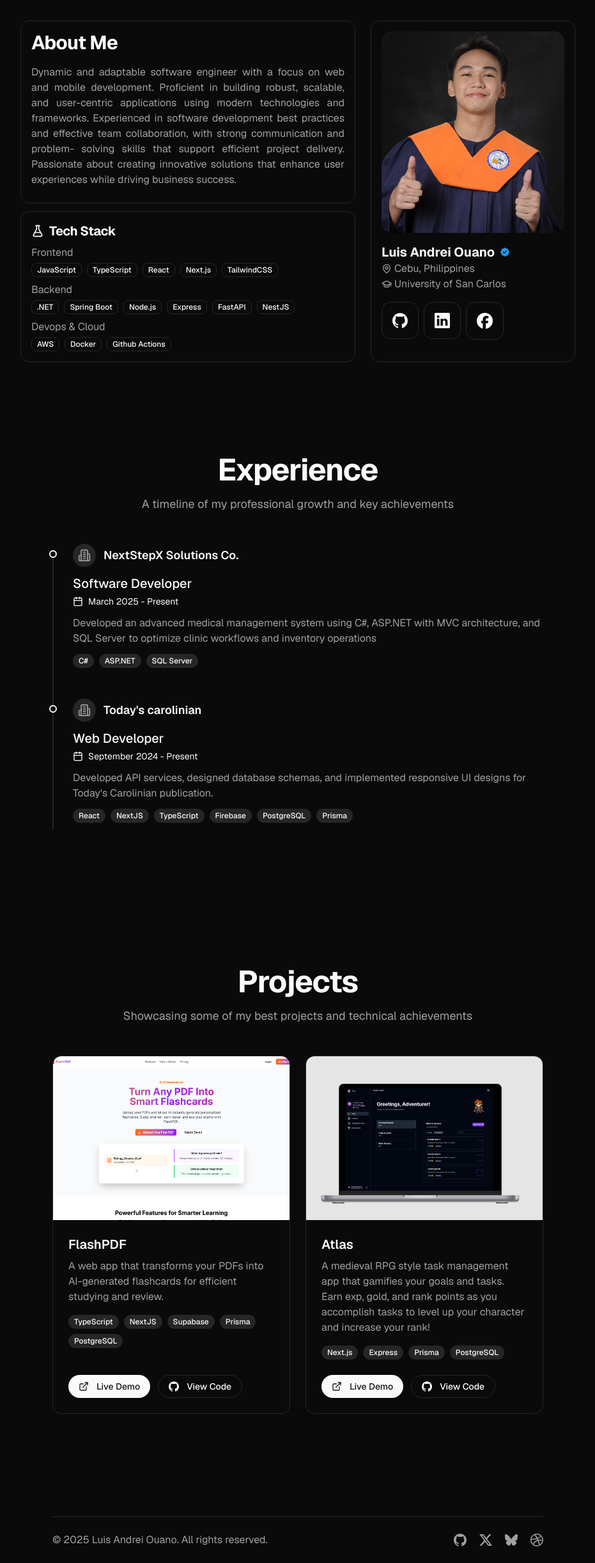
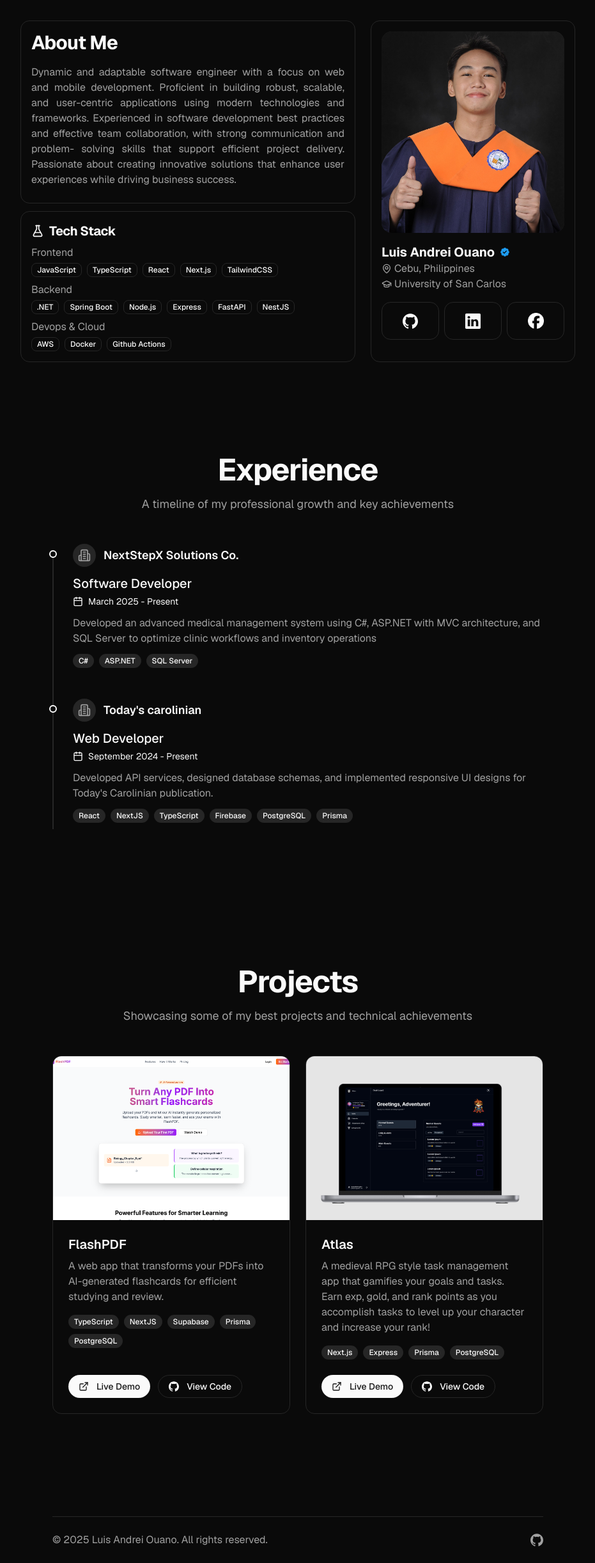
Before and after one commit to LowisWano/portfolio-v2, a Next.js app: page / in a window 1280 px wide. Shown: the part 832-3275 px from the top of the page at 64% size, without its empty margins (174-1105 px from the left). Built offline with nearby package versions, Linux system fonts and the light colour scheme.

Commit message:
nit: minor ui changes

```diff
--- a/components/about.tsx
+++ b/components/about.tsx
@@ -109,14 +109,14 @@ const About = () => {
               </div>
 
               <div className="flex w-full gap-2">
-                <Link href="https://github.com/LowisWano">
-                <div className="flex-1 flex items-center justify-center border rounded-xl bg-background p-4"><GithubLogo className="h-6 w-6"/></div>
+                <Link href="https://github.com/LowisWano" className="flex-1 flex items-center justify-center border rounded-xl bg-background p-4">
+                <div><GithubLogo className="h-6 w-6"/></div>
                 </Link>
-                <Link href="https://www.linkedin.com/in/luis-andrei-ouano-189606247/">
-                <div className="flex-1 flex items-center justify-center border rounded-xl bg-background p-4"><LinkedinLogo/></div>
+                <Link href="https://www.linkedin.com/in/luis-andrei-ouano-189606247/" className="flex-1 flex items-center justify-center border rounded-xl bg-background p-4">
+                <div><LinkedinLogo/></div>
                 </Link>
-                <Link href="https://www.facebook.com/Luisgwapo.kaayo">
-                <div className="flex-1 flex items-center justify-center border rounded-xl bg-background p-4"><Image src="/facebook.png" alt="facebook" height={25} width={25}/></div>
+                <Link href="https://www.facebook.com/Luisgwapo.kaayo" className="flex-1 flex items-center justify-center border rounded-xl bg-background p-4">
+                <div><Image src="/facebook.png" alt="facebook" height={25} width={25}/></div>
                 </Link>
               </div>
             </div>
--- a/components/footer.tsx
+++ b/components/footer.tsx
@@ -14,17 +14,8 @@ const Footer = () => {
           </span>
 
           <div className="flex items-center gap-5 text-muted-foreground">
-            <Link href="#" target="_blank">
+            <Link href="https://github.com/LowisWano" target="_blank">
               <GithubLogo className="h-5 w-5" />
-            </Link>
-            <Link href="#" target="_blank">
-              <XLogo className="h-5 w-5" />
-            </Link>
-            <Link href="#" target="_blank">
-              <BlueSkyLogo className="h-5 w-5" />
-            </Link>
-            <Link href="#" target="_blank">
-              <DribbleLogo className="h-5 w-5" />
             </Link>
           </div>
         </div>
```
